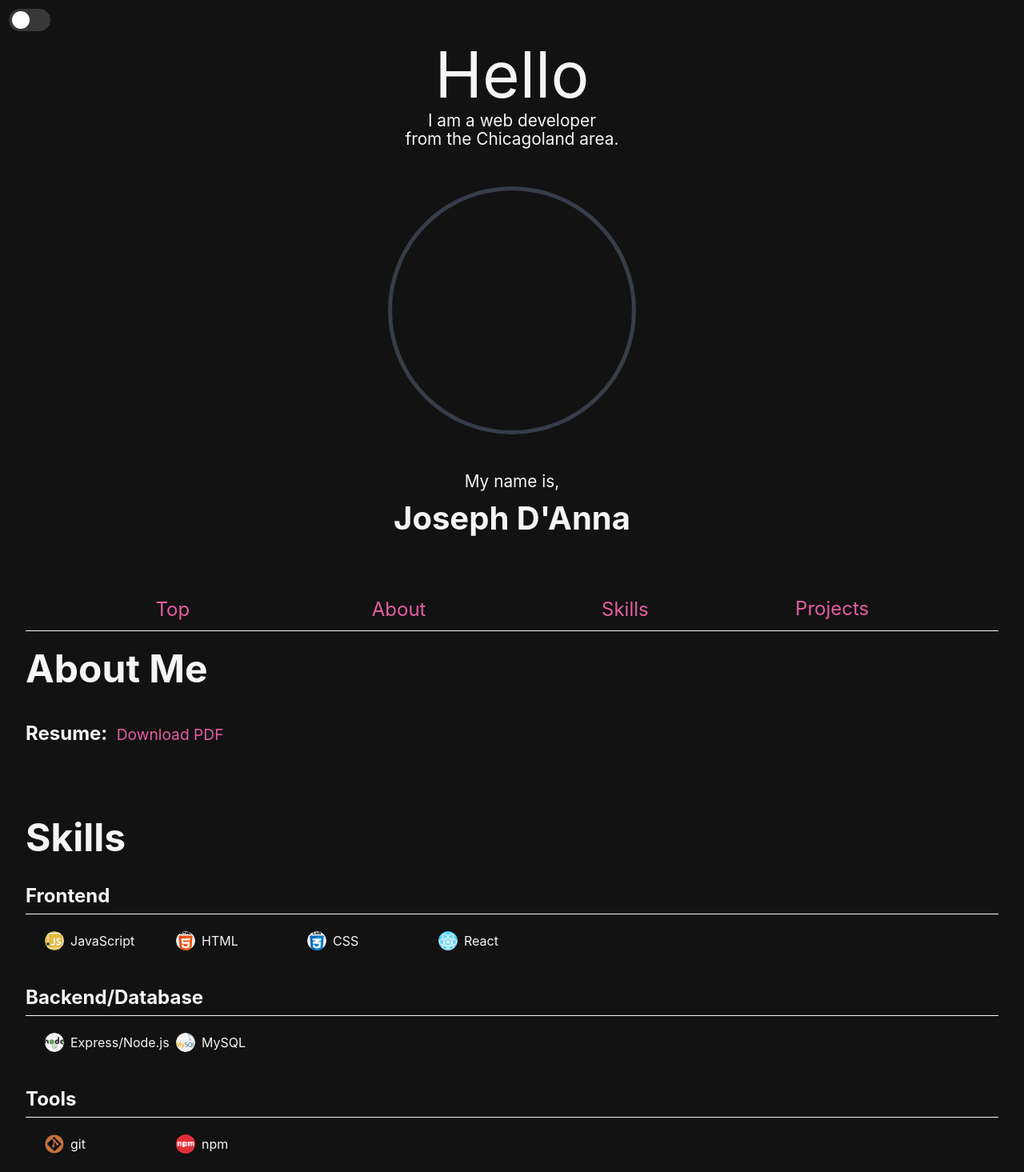
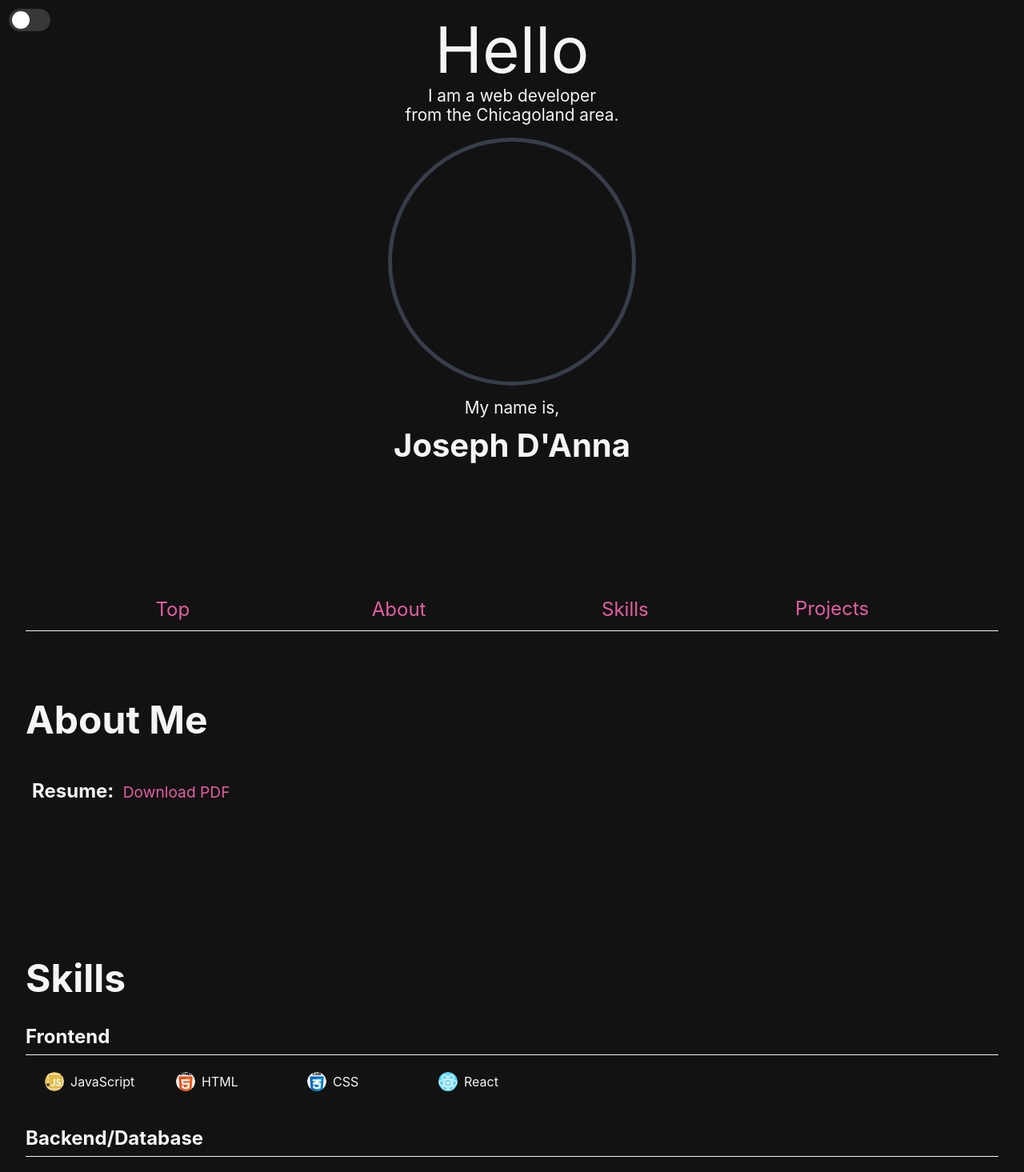
Before and after one commit to jodyanna/portfolio, a React (Create React App) app: page / in a window 1280 px wide. Shown: the top 1465 px of the page at 80% size. Built offline with nearby package versions, Linux system fonts and the light colour scheme.

Commit message:
content spacing

```diff
--- a/src/components/About/index.js
+++ b/src/components/About/index.js
@@ -5,6 +5,19 @@ import Anchor from "../Anchor";
 
 
 const Container = styled.section`
+  display: flex;
+  flex-direction: column;
+
+  align-items: flex-start;
+  justify-content: flex-start;
+
+  width: 95%;
+
+  margin-top: 4em;
+  padding: 0.5em;
+`;
+
+const Article = styled.article`
   display: flex;
   flex-direction: column;
 
@@ -23,8 +36,10 @@ export default function About() {
     <Container>
       <Anchor name={"about"} />
       <h2>About Me</h2>
-      <Anchor name={"resume"} />
-      <Resume />
+      <Article>
+        <Anchor name={"resume"} />
+        <Resume />
+      </Article>
     </Container>
   );
 }
--- a/src/components/Intro/index.js
+++ b/src/components/Intro/index.js
@@ -5,7 +5,7 @@ import {GreetingText, NameText, NutshellText, TaglineText } from "./style";
 
 export default function Intro() {
   return (
-    <section className={styles.section} style={{height: (window.innerHeight - 70) + "px"}}>
+    <div className={styles.section} style={{height: (window.innerHeight - 70) + "px"}}>
       <div className={styles.textContainer}>
         <GreetingText>Hello</GreetingText>
         <NutshellText>
@@ -20,6 +20,6 @@ export default function Intro() {
         <TaglineText>My name is,</TaglineText>
         <NameText>Joseph D'Anna</NameText>
       </div>
-    </section>
+    </div>
   );
 }
--- a/src/components/Skills/Skills.module.css
+++ b/src/components/Skills/Skills.module.css
@@ -11,7 +11,6 @@
 
     margin: 0 0 4em 0;
     padding: 0.5em;
-
 }
 
 .container {
--- a/src/styles/index.css
+++ b/src/styles/index.css
@@ -27,6 +27,8 @@ section, article {
 
 section {
   width: 100%;
+
+  margin-bottom: 6em;
 }
 
 hr {
```
Also changed, not shown: src/components/About/style.js (deleted).
